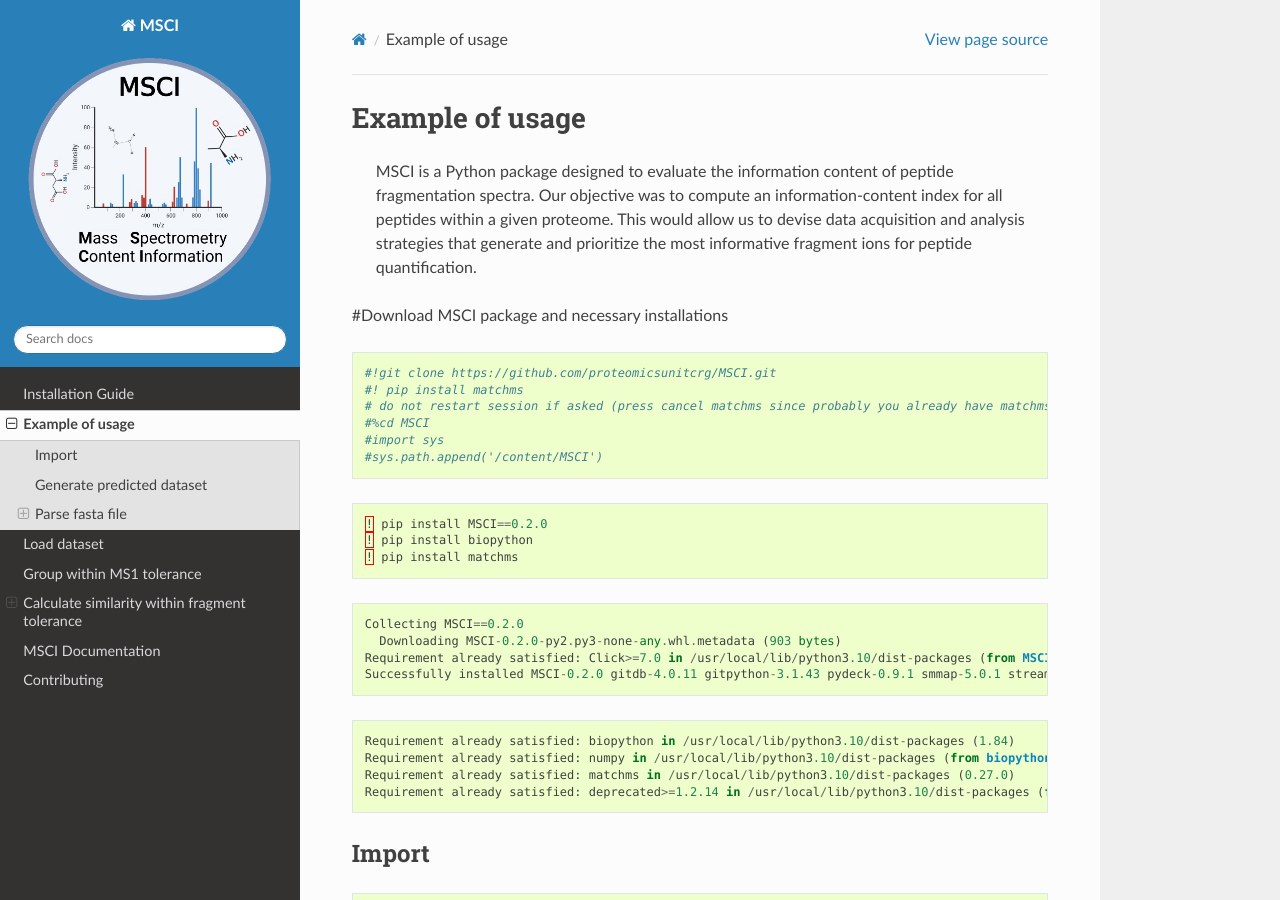
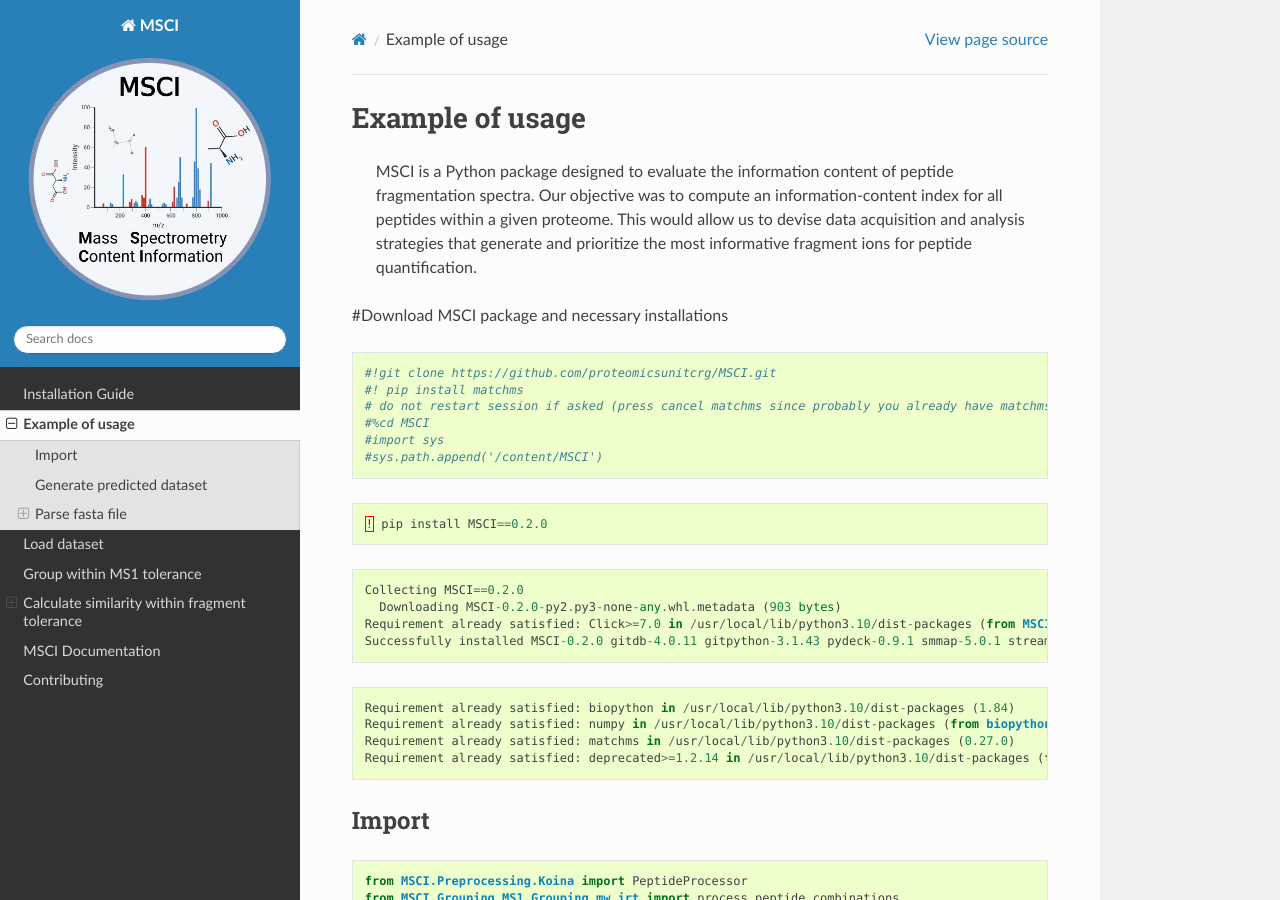
Before and after one commit to zahrael97/MSCI, a Sphinx documentation site: the page built from docs/tutorial.rst, in a window 1280 px wide and 900 px high. Built offline with Sphinx 7.4.7 and the Read the Docs theme 3.1.0, drawn with Linux system fonts in a browser that asks for light colours; pages that are not in the unit, such as notebooks, are missing from menus.

Commit message:
Update tutorial.rst

```diff
--- a/docs/tutorial.rst
+++ b/docs/tutorial.rst
@@ -18,8 +18,7 @@ Example of usage
 .. code:: python
 
     ! pip install MSCI==0.2.0
-    ! pip install biopython
-    ! pip install matchms
+
 
 
 .. parsed-literal::
```
